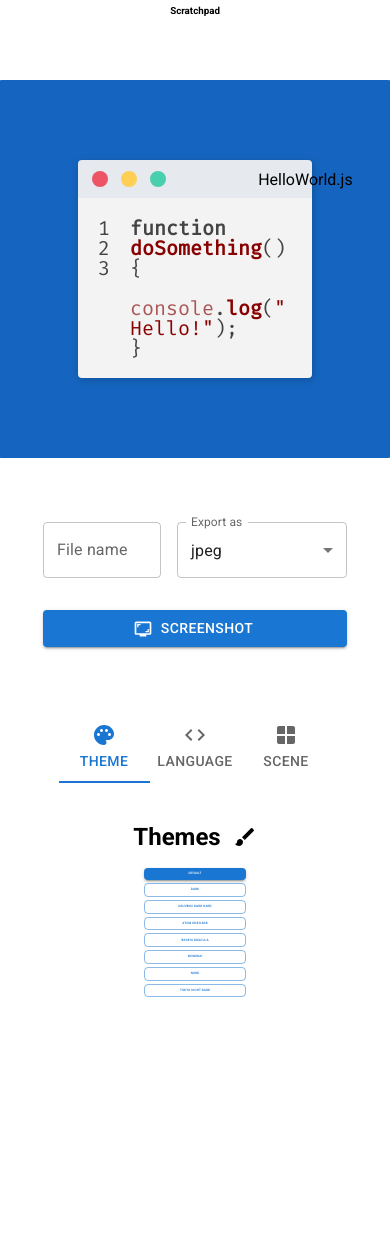
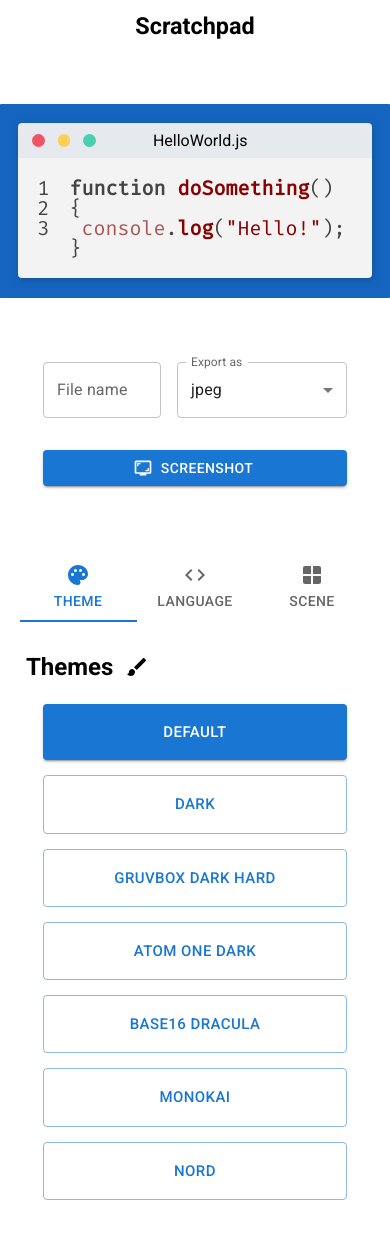
Before and after one commit to flyingsl0ths/scratchpad, a React (Create React App) app: page / in a window 390 px wide. Shown: the top 1238 px of the page. After the commit the page ends 1210 px from the top, so only its background shows below. Built offline with nearby package versions, Linux system fonts and the light colour scheme.

Commit message:
Make site respsonsive

```diff
--- a/src/App.js
+++ b/src/App.js
@@ -114,10 +114,13 @@ export default class App extends React.Component {
     let field;
 
     const onTitleBarTitleChanged = () => {
-      field = "titlbarTitle";
+      console.log(value);
       if (value && value.length > EditorConstants.MAX_TITLEBAR_LENGTH) {
-        value = value.slice(0, EditorConstants.MAX_TITLEBAR_LENGTH) + "...";
+        value =
+          value.slice(0, value.length - EditorConstants.MAX_TITLEBAR_LENGTH) +
+          "...";
       }
+      return "titlbarTitle";
     };
 
     switch (change) {
@@ -158,7 +161,7 @@ export default class App extends React.Component {
         field = "titlebarTheme";
         break;
       case CODE_WINDOW_CHANGES.TITLEBAR_TITLE:
-        onTitleBarTitleChanged();
+        field = onTitleBarTitleChanged();
         break;
       case CODE_WINDOW_CHANGES.EDITOR_FONT_CHANGED:
         field = "editorFont";
--- a/src/components/Screenshot.js
+++ b/src/components/Screenshot.js
@@ -74,6 +74,7 @@ export default class Screenshot extends React.Component {
 
         <Button
           variant="contained"
+          size="medium"
           onClick={this.handleScreenshot}
           startIcon={<ScreenshotMonitor />}>
           Screenshot
--- a/src/components/TitleBar.js
+++ b/src/components/TitleBar.js
@@ -33,13 +33,13 @@ function computeThemeProps(theme, title) {
       <TitlebarItem key={1} className="circle" color="red" />,
       <TitlebarItem key={2} className="circle" color="yellow" />,
       <TitlebarItem key={3} className="circle" color="green" />,
-      <h4 key={4} className="m-ll fw-n">
+      <h4 key={4} className="m-l fw-n">
         {title}
       </h4>
     ];
   } else if (theme.includes("windows")) {
     result = [
-      <h4 key={1} className="m-ll fw-n">
+      <h4 key={1} className="m-r fw-n">
         {title}
       </h4>,
       <TitlebarItem key={2} className="underscore" />,
--- a/src/components/editor/index.js
+++ b/src/components/editor/index.js
@@ -32,7 +32,7 @@ export default function CodeWindow(props) {
     : {};
 
   const windowBgStyle = {
-    padding: `${props.windowPadding.y}em ${props.windowPadding.x}em`,
+    padding: `${props.windowPadding.y}% ${props.windowPadding.x}%`,
     backgroundColor: props.windowBgColor
   };
 
--- a/src/components/list/index.js
+++ b/src/components/list/index.js
@@ -47,11 +47,11 @@ export function ButtonList(props) {
       sx={{
         margin: "0.5em auto",
         padding: "1em",
-        width: "90%",
-        fontSize: "0.8vw"
+        width: "90%"
       }}
       fullWidth={true}
       key={i}
+      size="large"
       component="div">
       {label}
     </Button>
--- a/src/components/tabs/scene/sections/WindowSection.js
+++ b/src/components/tabs/scene/sections/WindowSection.js
@@ -7,7 +7,7 @@ import { HexColorPicker } from "react-colorful";
 import PropTypes from "prop-types";
 
 import SettingAccordion from "../SettingAccordion";
-import { VBox } from "../../../Containers";
+import { HBox, VBox } from "../../../Containers";
 import { List } from "../../../list";
 import Section from "./Section";
 import LabeledSlider from "../LabeledSlider";
@@ -115,25 +115,6 @@ export default function WindowSection(props) {
 }
 
 function TitleBarOptions(props) {
-  function WindowTitleTextField() {
-    return [
-      <h4 key={1} className="fw-n">{`Set the window's title`}</h4>,
-
-      <Spacer key={2} amount="0.5em" />,
-
-      <TextField
-        key={3}
-        style={{ width: "20%" }}
-        label="Window title"
-        variant="outlined"
-        defaultValue={"HelloWorld.js"}
-        onChange={event =>
-          props.handleWindowTitleBarTitleChanged(event.target.value)
-        }
-      />
-    ];
-  }
-
   return (
     <VBox centered={false}>
       <List
@@ -150,11 +131,22 @@ function TitleBarOptions(props) {
         windows"
         />
       </List>
-
       <Spacer amount="0.8em" />
-
-      <WindowTitleTextField />
-
+      <h4 className="fw-n">{`Set the window's title`}</h4>
+      <Spacer amount="0.5em" />
+      <HBox centered={false}>
+        <TextField
+          size="medium"
+          fullWidth={false}
+          label="Window title"
+          variant="outlined"
+          defaultValue={"HelloWorld.js"}
+          onChange={event =>
+            props.handleWindowTitleBarTitleChanged(event.target.value)
+          }
+        />
+        <Spacer amount="0.2em" />
+      </HBox>
       <Spacer amount="0.2em" />
     </VBox>
   );
@@ -193,7 +185,7 @@ function WindowPaddingOptions(props) {
 }
 
 function WindowBackdropOptions(props) {
-  const spacerAmount = "1em";
+  const spacerAmount = "0.7em";
   return (
     <VBox className="pd-s" centered={false}>
       <FormControlLabel
@@ -225,6 +217,7 @@ function WindowBackdropOptions(props) {
         defaultValue={1}
         handleChange={props.handleWindowShadowXChanged}
       />
+
       <Spacer amount={spacerAmount} />
       <LabeledSlider
         label="Vertical offset"
@@ -248,24 +241,28 @@ function WindowBackdropOptions(props) {
 }
 
 function ColorPicker(props) {
-  const spacerAmount = "0.5em";
+  const spacerAmount = "0.7em";
   return (
     <VBox centered={false}>
       <h4 className="fw-n">{`Background color`}</h4>
       <Spacer amount={spacerAmount} />
       <HexColorPicker
-        style={{ width: "50%" }}
+        style={{ width: "100%" }}
         color={props.color}
         onChange={props.handleColorChanged}
       />
       <Spacer amount={spacerAmount} />
+      <HBox centered={false}>
         <TextField
-        style={{ width: "10%" }}
+          size="medium"
+          fullWidth={false}
           label="Hex color"
           value={props.color}
           variant="outlined"
           onChange={event => props.handleColorChanged(event.target.value)}
         />
+        <Spacer amount="0.2em" />
+      </HBox>
     </VBox>
   );
 }
--- a/src/scss/_code-window.scss
+++ b/src/scss/_code-window.scss
@@ -17,3 +17,9 @@
   user-select: none;
   padding: 0 1em 0 0;
 }
+
+@media (max-width: 414px) {
+  #code-window {
+    width: 91vw;
+  }
+}
--- a/src/scss/_section.scss
+++ b/src/scss/_section.scss
@@ -3,7 +3,7 @@
 }
 
 .settings-title {
-  font-style: 1.2vw;
+  font-size: 1.2vw;
   font-weight: 500;
 }
 
@@ -25,3 +25,31 @@
   box-shadow: 0px 2px 4px -1px rgba(0, 0, 0, 0.2),
     0px 4px 5px 0px rgba(0, 0, 0, 0.14), 0px 1px 10px 0px rgba(0, 0, 0, 0.12);
 }
+
+@media (max-width: 820px) {
+  .settings-sub-title {
+    font-size: 2.1vw;
+  }
+
+  .settings-title {
+    font-size: 3vw;
+  }
+
+  .rounded-border {
+    width: 20%;
+  }
+}
+
+@media (max-width: 414px) {
+  .settings-sub-title {
+    font-size: 3.5vw;
+  }
+
+  .settings-title {
+    font-size: 4vw;
+  }
+
+  .rounded-border {
+    width: 50%;
+  }
+}
--- a/src/scss/_settings-tab.scss
+++ b/src/scss/_settings-tab.scss
@@ -6,3 +6,24 @@
   margin-top: 1.5em;
   padding: 1em 5em;
 }
+
+@media (max-width: 820px) {
+  #settings-tab {
+    width: 85vw;
+  }
+
+  .tab-item {
+    margin-top: 0.5m;
+    padding: 1em 0;
+  }
+}
+
+@media (max-width: 414px) {
+  #settings-tab {
+    width: 90vw;
+  }
+
+  .tab-item {
+    padding: 0.4em;
+  }
+}
--- a/src/scss/_titlebar.scss
+++ b/src/scss/_titlebar.scss
@@ -56,18 +56,8 @@ $gray: #222629;
   border-radius: 360px;
 }
 
-.red {
-  background-color: #ed5565;
+@media (max-width: 820px) {
+  .circle {
+    padding: 0.4em;
+  }
 }
-
-.green {
-  background-color: #48cfad;
-}
-
-.yellow {
-  background-color: #ffce54;
-}
-
-.selected {
-  border: 5px solid red;
-}
--- a/src/scss/_utils.scss
+++ b/src/scss/_utils.scss
@@ -12,10 +12,6 @@
 
 .al-l {
   align-items: flex-start;
-}
-
-.m-ll {
-  margin-left: 22vw;
 }
 
 .m-rs {
@@ -33,3 +29,35 @@
 .fw-n {
   font-weight: normal;
 }
+
+.red {
+  background-color: #ed5565;
+}
+
+.green {
+  background-color: #48cfad;
+}
+
+.yellow {
+  background-color: #ffce54;
+}
+
+.m-l {
+  margin-left: 22vw;
+}
+
+.m-r {
+  margin-right: 22vw;
+}
+
+@media (max-width: 820px) {
+  .m-l {
+    margin-left: 13vw;
+  }
+  .m-r {
+    margin-right: 13vw;
+  }
+  .circle {
+    padding: 0.4em;
+  }
+}
--- a/src/scss/index.scss
+++ b/src/scss/index.scss
@@ -29,3 +29,15 @@ body {
   font-size: 2.5vw;
   margin-top: 0.5em;
 }
+
+@media (max-width: 820px) {
+  #header {
+    font-size: 4vw;
+  }
+}
+
+@media (max-width: 414px) {
+  #header {
+    font-size: 6vw;
+  }
+}
```
Lines whose indentation alone changed are shown as unchanged.
